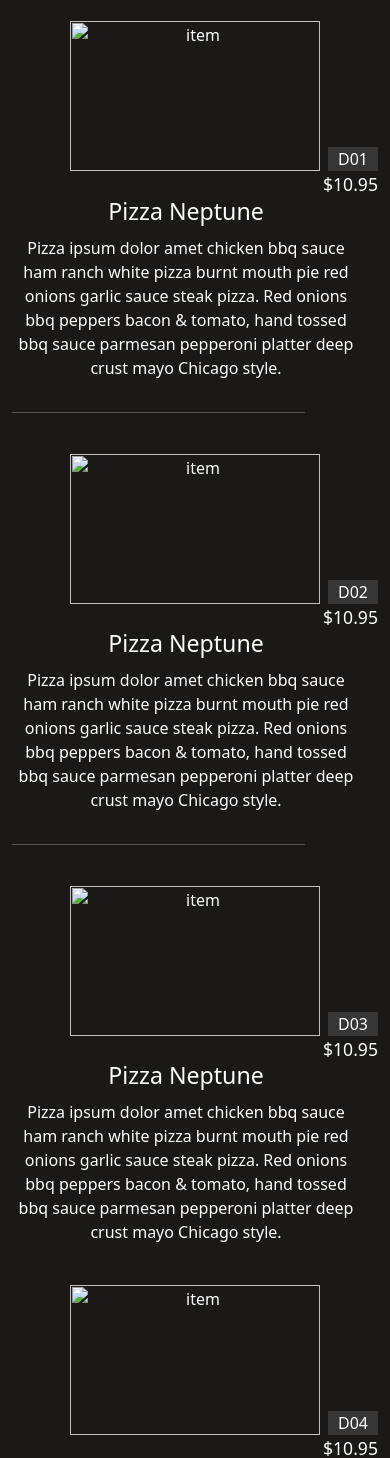
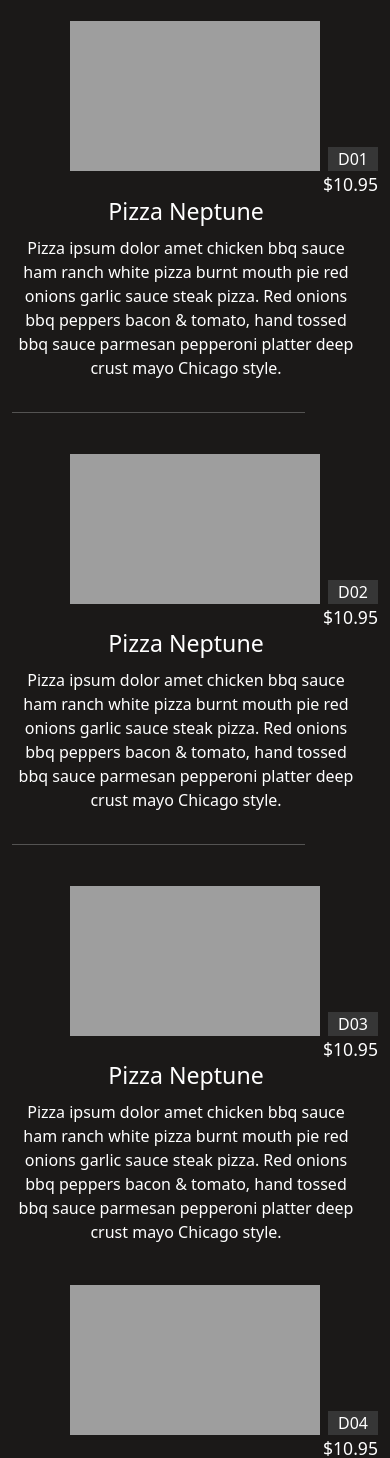
Before and after one commit to fredjkhar/template-restaurant-UI, a plain HTML site: page single-category.html in a window 390 px wide. Shown: the part 128-1586 px from the top of the page. Drawn offline with nearby package versions, Linux system fonts and the light colour scheme; the site is published under a folder, as on GitHub Pages, so addresses that start at the root find nothing.

Commit message:
Add home button to menu and singe-category pages for mobile view

```diff
--- a/single-category.html
+++ b/single-category.html
@@ -32,6 +32,11 @@
 				</button>
 				<div class="collapse navbar-collapse justify-content-end" id="navbarNav">
 					<ul id="nav-list" class="navbar-nav align-middle">
+                        <li class="nav-item d-block d-sm-block d-md-none">
+							<a href="index.html" class="nav-link active">
+								<i class="fa-solid fa-house"> Home</i>
+							</a>
+						</li>
 						<li class="nav-item ">
 							<a href="menu.html" class="nav-link active">
 								<i class="fas fa-pizza-slice"> Menu</i>
@@ -67,7 +72,7 @@
                         <div class="col-sm-5">
                             <div class="single-category-item-photo">
                                 <div>D01</div>
-                                <img src="/images/pizza-sample.jpg" width="250" height="150" alt="item">
+                                <img src="images/pizza-sample.jpg" width="250" height="150" alt="item">
                             </div>
                             <div class="single-category-item-price">$10.95</div>
                         </div>
@@ -85,7 +90,7 @@
                         <div class="col-sm-5">
                             <div class="single-category-item-photo">
                                 <div>D02</div>
-                                <img src="/images/pizza-sample.jpg" width="250" height="150" alt="item">
+                                <img src="images/pizza-sample.jpg" width="250" height="150" alt="item">
                             </div>
                             <div class="single-category-item-price">$10.95</div>
                         </div>
@@ -103,7 +108,7 @@
                         <div class="col-sm-5">
                             <div class="single-category-item-photo">
                                 <div>D03</div>
-                                <img src="/images/pizza-sample.jpg" width="250" height="150" alt="item">
+                                <img src="images/pizza-sample.jpg" width="250" height="150" alt="item">
                             </div>
                             <div class="single-category-item-price">$10.95</div>
                         </div>
@@ -120,7 +125,7 @@
                         <div class="col-sm-5">
                             <div class="single-category-item-photo">
                                 <div>D04</div>
-                                <img src="/images/pizza-sample.jpg" width="250" height="150" alt="item">
+                                <img src="images/pizza-sample.jpg" width="250" height="150" alt="item">
                             </div>
                             <div class="single-category-item-price">$10.95</div>
                         </div>
```
Also changed, not shown: menu.html (+5 -1 lines).
